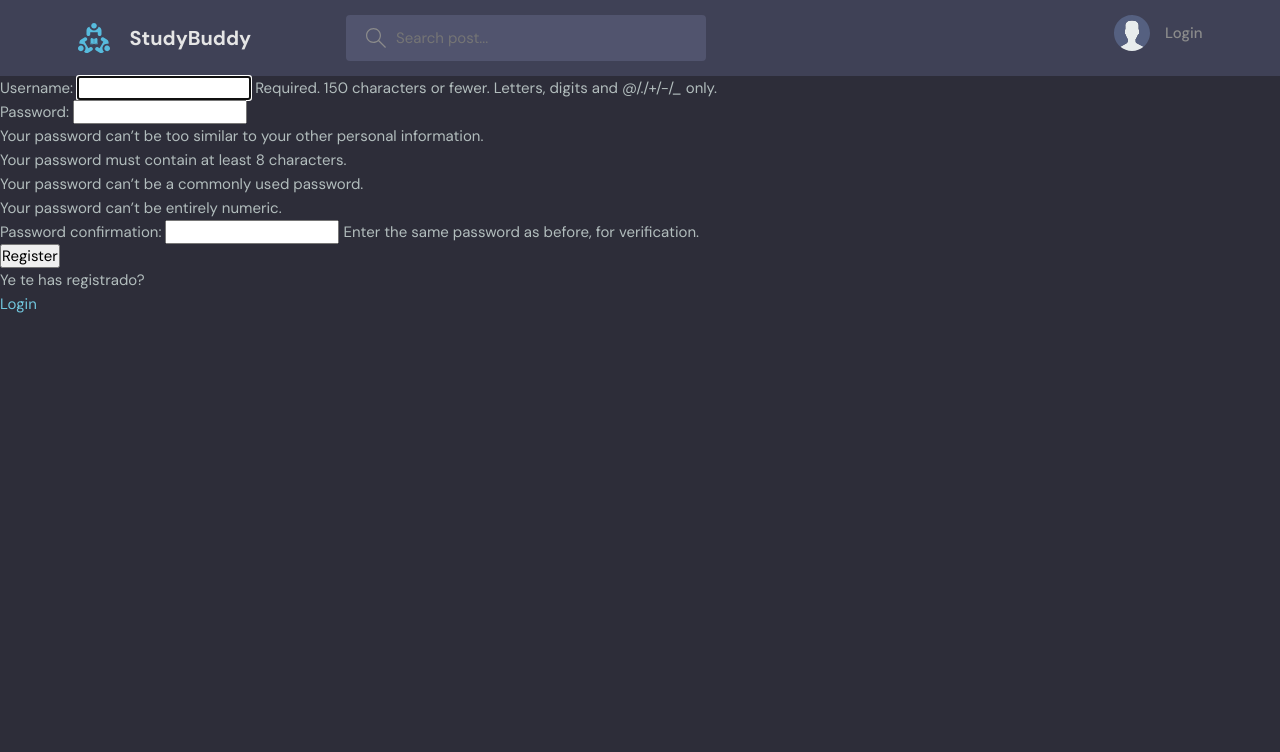
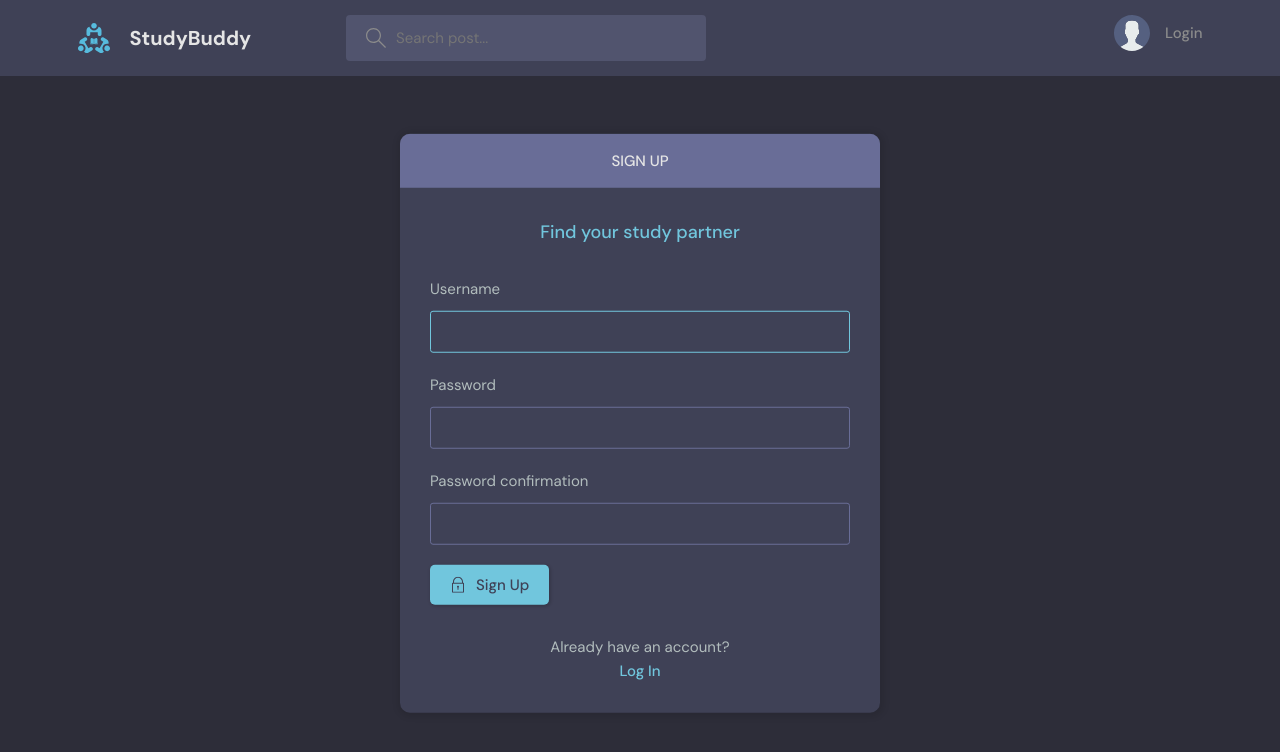
Before and after one commit to santirn/django-basic-project, a Django app: page /register/ in a window 1280 px wide. Shown: the top 752 px of the page. Run offline with Django 4.2, Linux system fonts and the light colour scheme.

Commit message:
theme installation completed

```diff
--- a/base/templates/base/activity_component.html
+++ b/base/templates/base/activity_component.html
@@ -1,4 +1,5 @@
 
+{% load static %}
 
 <div class="activities">
     <div class="activities__header">
@@ -9,7 +10,7 @@
       <div class="activities__boxHeader roomListRoom__header">
         <a href="{% url 'user-profile' message.user.id %}" class="roomListRoom__author">
           <div class="avatar avatar--small">
-            <img src="https://randomuser.me/api/portraits/women/11.jpg" />
+            <img src="{% static 'images/avatar.svg' %}" />
           </div>
           <p>
             @{{message.user.username}}
--- a/base/templates/base/feed_component.html
+++ b/base/templates/base/feed_component.html
@@ -1,10 +1,12 @@
+{% load static %}
+
 {% for room in rooms  %}
 
 <div class="roomListRoom">
     <div class="roomListRoom__header">
         <a href="{% url 'user-profile' room.host.id %}" class="roomListRoom__author">
         <div class="avatar avatar--small">
-            <img src="https://randomuser.me/api/portraits/women/11.jpg" />
+            <img src="{% static 'images/avatar.svg' %}" />
         </div>
         <span>@{{room.host.username}}</span>
         </a>
--- a/base/templates/base/login_register.html
+++ b/base/templates/base/login_register.html
@@ -1,37 +1,113 @@
 {% extends 'main.html' %}
 
+
 {% block content %}
+<main class="auth layout">
+  {% if page == "login" %}
+  <div class="container">
+    <div class="layout__box">
+      <div class="layout__boxHeader">
+        <div class="layout__boxTitle">
+          <h3>Login</h3>
+        </div>
+      </div>
+      <div class="layout__body">
+        <h2 class="auth__tagline">Find your study partner</h2>
 
-{% if page == 'login' %}
-<div>
-    <form method="POST" action="">
+        <form class="form" action="" method="POST">
           {% csrf_token %}
+          <div class="form__group form__group">
+            <label for="room_name">Username</label>
+            <input id="username" name="username" type="text" placeholder="e.g. dennis_ivy" />
+          </div>
+          <div class="form__group">
+            <label for="password">Password</label>
+            <input
+              id="password"
+              name="password"
+              type="password"
+              placeholder="&bull;&bull;&bull;&bull;&bull;&bull;&bull;&bull;&bull;&bull;&bull;&bull;"
+            />
+          </div>
 
-        <label>Username:</label>
-        <input type="text" name="username" placeholder="Nombre..." />
+          <button class="btn btn--main" type="submit">
+            <svg
+              version="1.1"
+              xmlns="http://www.w3.org/2000/svg"
+              width="32"
+              height="32"
+              viewBox="0 0 32 32"
+            >
+              <title>lock</title>
+              <path
+                d="M27 12h-1v-2c0-5.514-4.486-10-10-10s-10 4.486-10 10v2h-1c-0.553 0-1 0.447-1 1v18c0 0.553 0.447 1 1 1h22c0.553 0 1-0.447 1-1v-18c0-0.553-0.447-1-1-1zM8 10c0-4.411 3.589-8 8-8s8 3.589 8 8v2h-16v-2zM26 30h-20v-16h20v16z"
+              ></path>
+              <path
+                d="M15 21.694v4.306h2v-4.306c0.587-0.348 1-0.961 1-1.694 0-1.105-0.895-2-2-2s-2 0.895-2 2c0 0.732 0.413 1.345 1 1.694z"
+              ></path>
+            </svg>
 
-        <label>Password:</label>
-        <input type="password" name="password" placeholder="..." />
-
-        <input type="submit" value="Login" />
-
+            Login
+          </button>
         </form>
 
-    <p>No te has registrado aun?</p>
-    <a href="{% url 'register' %}">Registro</a>
+        <div class="auth__action">
+          <p>Haven't signed up yet?</p>
+          <a href="{% url 'register' %}" class="btn btn--link">Sign Up</a>
+        </div>
+      </div>
+    </div>
   </div>
   {% else %}
-<div>
-    <form method="POST" action=""">
+  <div class="container">
+    <div class="layout__box">
+      <div class="layout__boxHeader">
+        <div class="layout__boxTitle">
+          <h3>Sign up</h3>
+        </div>
+      </div>
+      <div class="layout__body">
+        <h2 class="auth__tagline">Find your study partner</h2>
+
+        <form class="form" action="" method="POST">
           {% csrf_token %}
+          {% for field in form %}
+          <div class="form__group form__group">
+            <label for="fullname">{{field.label}}</label>
+            {{field}}
+          </div>
+          {% endfor %}
 
-        {{form.as_p}}
-        <input type="submit" value="Register" />
 
+          <button class="btn btn--main" type="submit">
+            <svg
+              version="1.1"
+              xmlns="http://www.w3.org/2000/svg"
+              width="32"
+              height="32"
+              viewBox="0 0 32 32"
+            >
+              <title>lock</title>
+              <path
+                d="M27 12h-1v-2c0-5.514-4.486-10-10-10s-10 4.486-10 10v2h-1c-0.553 0-1 0.447-1 1v18c0 0.553 0.447 1 1 1h22c0.553 0 1-0.447 1-1v-18c0-0.553-0.447-1-1-1zM8 10c0-4.411 3.589-8 8-8s8 3.589 8 8v2h-16v-2zM26 30h-20v-16h20v16z"
+              ></path>
+              <path
+                d="M15 21.694v4.306h2v-4.306c0.587-0.348 1-0.961 1-1.694 0-1.105-0.895-2-2-2s-2 0.895-2 2c0 0.732 0.413 1.345 1 1.694z"
+              ></path>
+            </svg>
+
+            Sign Up
+          </button>
         </form>
-    <p>Ye te has registrado?</p>
-    <a href="{% url 'register' %}" >Login</a>
+
+        <div class="auth__action">
+          <p>Already have an account?</p>
+          <a href="{% url 'login' %}" class="btn btn--link">Log In</a>
+        </div>
+      </div>
+    </div>
   </div>
   {% endif %}
+</main>
 
 {% endblock content %}
--- a/base/templates/base/profile.html
+++ b/base/templates/base/profile.html
@@ -1,4 +1,5 @@
 {% extends 'main.html' %}
+{% load static %}
 
 
 {% block content %}
@@ -13,7 +14,7 @@
         <div class="profile">
           <div class="profile__avatar">
             <div class="avatar avatar--large active">
-              <img src="https://randomuser.me/api/portraits/men/11.jpg" />
+              <img src="{% static 'images/avatar.svg' %}" />
             </div>
           </div>
           <div class="profile__info">
--- a/base/templates/base/room_form.html
+++ b/base/templates/base/room_form.html
@@ -48,7 +48,7 @@
 
 
           <div class="form__action">
-            <a class="btn btn--dark" href="index.html">Cancel</a>
+            <a class="btn btn--dark" href="{% url 'home' %}">Cancel</a>
             <button class="btn btn--main" type="submit">Submit</button>
           </div>
         </form>
--- a/base/templates/base/topics_component.html
+++ b/base/templates/base/topics_component.html
@@ -5,7 +5,7 @@
   <ul class="topics__list">
 
       <li>
-            <a href="{% url 'home' %}">All  <span>{{topics.count}}</span></a>
+          <a href="{% url 'home' %}">All <span>{{room_count}}</span></a>
       </li>
       {% for topic in topics %}
       <li>
@@ -15,7 +15,7 @@
 
 
   </ul>
-    <a class="btn btn--link" href="topics.html">
+  <a class="btn btn--link" href="{% url 'topics' %}">
     More
     <svg version="1.1" xmlns="http://www.w3.org/2000/svg" width="32" height="32" viewBox="0 0 32 32">
       <title>chevron-down</title>
--- a/base/templates/base/update_user.html
+++ b/base/templates/base/update_user.html
@@ -9,7 +9,7 @@
         <div class="layout__box">
             <div class="layout__boxHeader">
                 <div class="layout__boxTitle">
-                    <a href="profile.html">
+                    <a href="{% url 'user-profile' request.user.id %}">
                         <svg version="1.1" xmlns="http://www.w3.org/2000/svg" width="32" height="32"
                             viewBox="0 0 32 32">
                             <title>arrow-left</title>
@@ -36,7 +36,7 @@
 
 
                     <div class="form__action">
-                        <a class="btn btn--dark" href="index.html">Cancel</a>
+                        <a class="btn btn--dark" href="{% url 'user-profile' request.user.id %}">Cancel</a>
                         <button class="btn btn--main" type="submit">Update</button>
                     </div>
                 </form>
--- a/base/urls.py
+++ b/base/urls.py
@@ -4,9 +4,9 @@ from . import views
 
 urlpatterns = [
     path('', views.home, name='home'),
-    path('room/<str:pk>/', views.room, name='room'),
     path('profile/<str:pk>/', views.userProfile, name='user-profile'),
 
+    path('room/<str:pk>/', views.room, name='room'),
     path('create-room/', views.createRoom, name='create-room'),
     path('update-room/<str:pk>/', views.updateRoom, name='update-room'),
     path('delete-room/<str:pk>/', views.deleteRoom, name='delete-room'),
@@ -20,4 +20,7 @@ urlpatterns = [
     path('update-user/<str:pk>/', views.updateUser, name='update-user'),
 
 
+    path('topics/', views.topicsPage, name='topics'),
+    path('activity/', views.activityPage, name='activity'),
+
 ]
--- a/base/views.py
+++ b/base/views.py
@@ -69,9 +69,9 @@ def home(request):
     room_count = rooms.count()
     room_messages = Message.objects.filter(
         Q(room__topic__name__icontains=q)
-    )
+    )[:8]
 
-    topics = Topic.objects.all()
+    topics = Topic.objects.all()[:5]
 
     context = {'rooms': rooms,
                'topics': topics,
@@ -86,6 +86,9 @@ def room(request, pk):
     participants = room.participants.all()
 
     if request.method == "POST":
+        if not request.user.is_authenticated:
+            return redirect('login')
+
         message = Message.objects.create(
             user=request.user,
             room=room,
@@ -106,10 +109,13 @@ def userProfile(request, pk):
     rooms = user.room_set.all()
     room_messages = user.message_set.all()
     topics = Topic.objects.all()
+    room_count = topics.count()
+
     context = {'user': user,
                'rooms': rooms,
                'topics': topics,
                'room_messages': room_messages,
+               'room_count': room_count
                }
 
     return render(request, 'base/profile.html', context)
@@ -216,3 +222,21 @@ def updateUser(request, pk):
 
     context = {'form': form}
     return render(request, 'base/update_user.html', context)
+
+
+def topicsPage(request):
+    q = request.GET.get('q') if request.GET.get('q') != None else ""
+    topics_count = Topic.objects.all().count()
+    topics = Topic.objects.filter(name__icontains=q)
+
+    context = {'topics': topics,
+               'topics_count': topics_count,
+               }
+    return render(request, 'base/topics.html', context)
+
+
+def activityPage(request):
+    room_messages = Message.objects.all()[:5]
+
+    context = {'room_messages': room_messages}
+    return render(request, 'base/activity.html', context)
--- a/templates/navbar.html
+++ b/templates/navbar.html
@@ -13,7 +13,7 @@
               d="M32 30.586l-10.845-10.845c1.771-2.092 2.845-4.791 2.845-7.741 0-6.617-5.383-12-12-12s-12 5.383-12 12c0 6.617 5.383 12 12 12 2.949 0 5.649-1.074 7.741-2.845l10.845 10.845 1.414-1.414zM12 22c-5.514 0-10-4.486-10-10s4.486-10 10-10c5.514 0 10 4.486 10 10s-4.486 10-10 10z"
             ></path>
           </svg>
-          <input placeholder="Search post..." />
+          <input name="q" placeholder="Search post..." />
         </label>
       </form>
       <nav class="header__menu">
@@ -25,7 +25,7 @@
         <div class="header__user">
           <a href="{% url 'user-profile' request.user.id  %}">
             <div class="avatar avatar--medium active">
-              <img src="https://randomuser.me/api/portraits/men/37.jpg" />
+              <img src="{% static 'images/avatar.svg' %}" />
             </div>
             <p>{{request.user}} <span>@{{request.user.username}}</span></p>
           </a>
```
Also changed, not shown: base/templates/base/delete.html (+32 -6 lines), base/templates/base/home.html (+4 -4 lines), base/templates/base/login.html (deleted, +0 -118 lines). Lines whose indentation alone changed are shown as unchanged.
